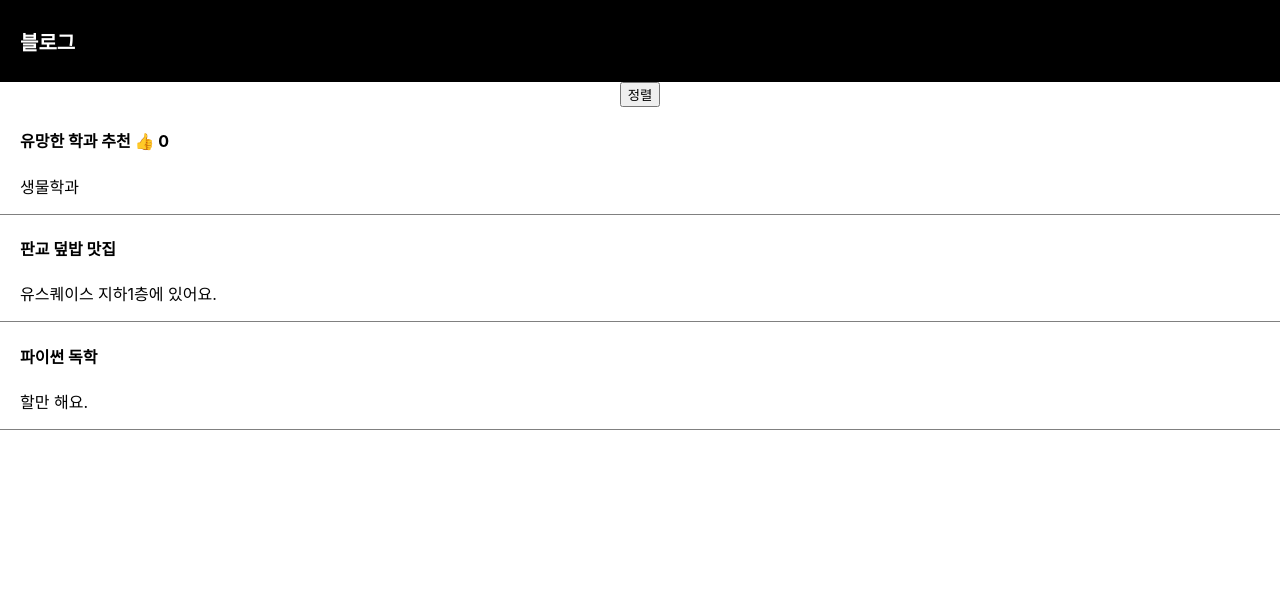
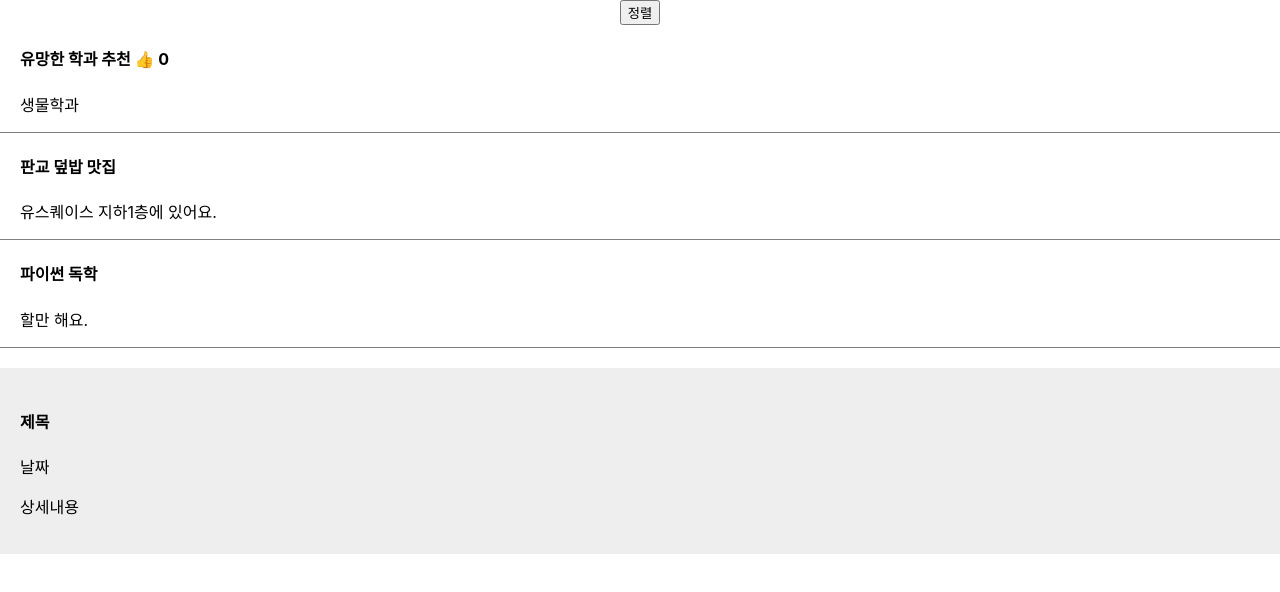
Before and after one commit to extinctmule/react-study, a React (Create React App) app: page / in a window 1280 px wide. Shown: the top 592 px of the page. Built offline with nearby package versions, Linux system fonts and the light colour scheme.

Commit message:
Update: 모달 컴포넌트화

```diff
--- a/src/App.js
+++ b/src/App.js
@@ -28,9 +28,6 @@
 
   return (
     <div className="App">
-      <div class="black-nav">
-        <h4 style={{ fontSize: "20px" }}>블로그</h4>
-      </div>
       <button onClick={onClickSort}>정렬</button>
       <div className="list">
         <h4>
@@ -46,8 +43,19 @@
         <h4>{title[2]}</h4>
         <p>{contents[2]}</p>
       </div>
+      <Modal />
     </div>
   );
 }
 
+const Modal = () => {
+  return (
+    <div className="modal">
+      <h4>제목</h4>
+      <p>날짜</p>
+      <p>상세내용</p>
+    </div>
+  );
+};
+
 export default App;
```
